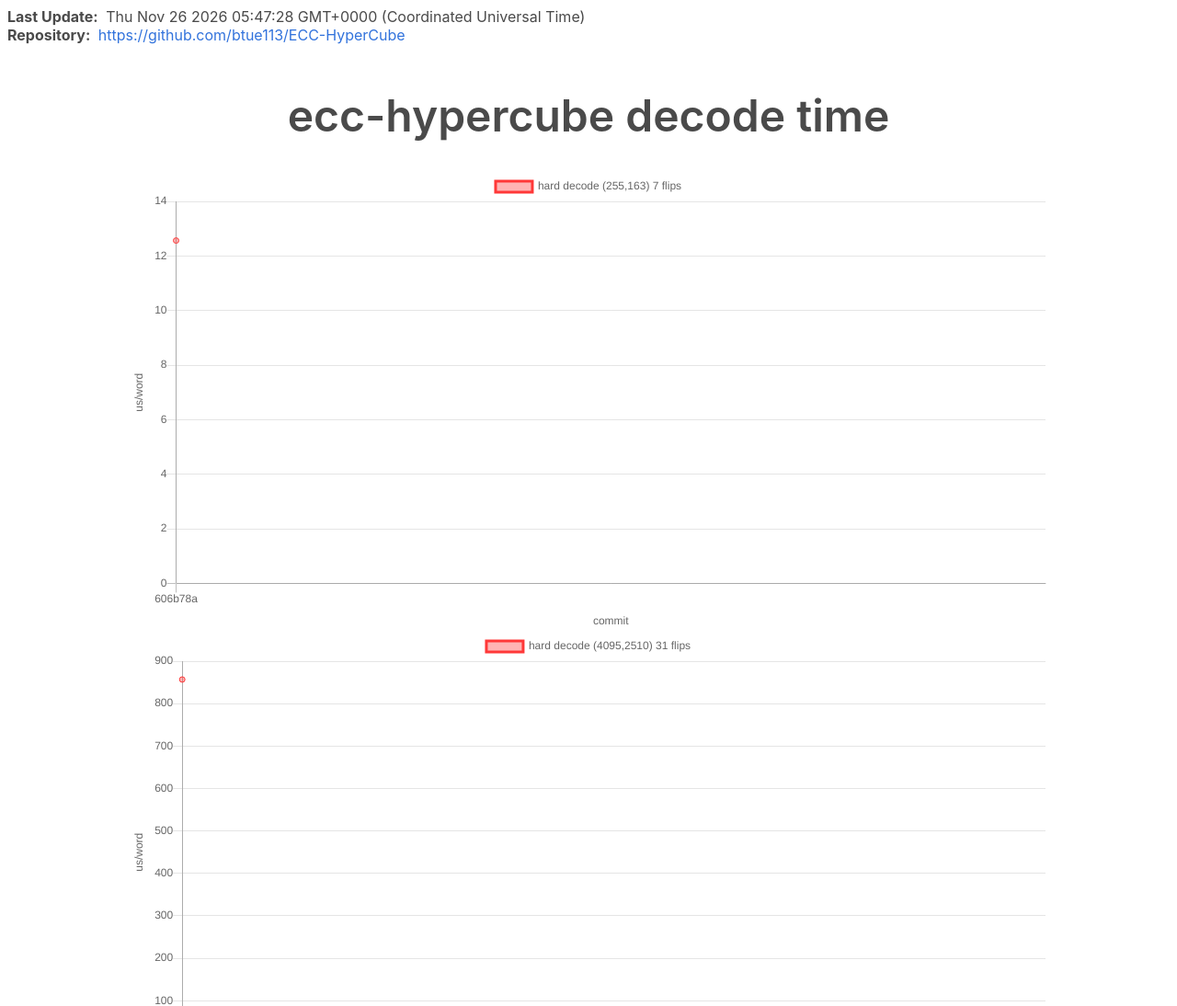
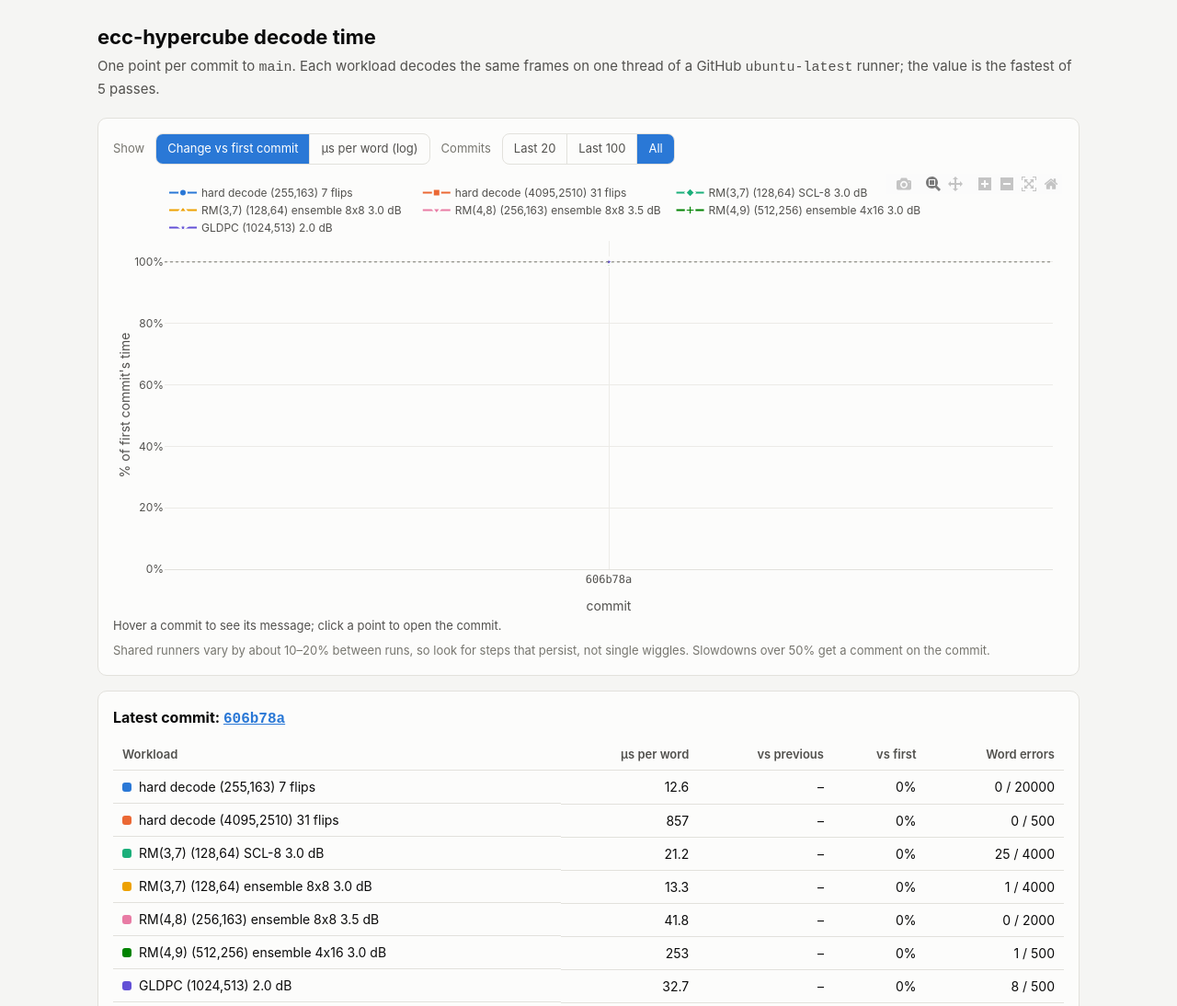
Before and after one commit to btue113/ECC-HyperCube, a plain HTML site: page dev/bench/index.html in a window 1280 px wide. Shown: the top 1094 px of the page at 92% size. Drawn offline with nearby package versions, Linux system fonts and the light colour scheme.

Commit message:
Combine all workloads into one Plotly chart

```diff
--- a/dev/bench/index.html
+++ b/dev/bench/index.html
@@ -1,280 +1,248 @@
-<!DOCTYPE html>
-<html>
+<!doctype html>
+<html lang="en">
 <head>
-    <meta charset="utf-8" />
-    <meta name="viewport" content="width=device-width, minimum-scale=1.0, initial-scale=1, user-scalable=yes" />
+<meta charset="utf-8">
+<meta name="viewport" content="width=device-width, initial-scale=1">
+<title>ecc-hypercube decode time</title>
 <style>
-      html {
-        font-family: BlinkMacSystemFont,-apple-system,"Segoe UI",Roboto,Oxygen,Ubuntu,Cantarell,"Fira Sans","Droid Sans","Helvetica Neue",Helvetica,Arial,sans-serif;
-        -webkit-font-smoothing: antialiased;
-        background-color: #fff;
-        font-size: 16px;
+  :root {
+    color-scheme: light;
+    --surface-0: #f5f5f3;
+    --surface-1: #fcfcfb;
+    --border: #e2e1dc;
+    --grid: #ecebe7;
+    --text-primary: #0b0b0b;
+    --text-secondary: #52514e;
+    --text-muted: #77766f;
+    --accent: #2a78d6;
+    --good: #0b7a3a;
+    --bad: #c2362f;
+    --s1: #2a78d6; --s2: #eb6834; --s3: #1baf7a; --s4: #eda100;
+    --s5: #e87ba4; --s6: #008300; --s7: #6250d6;
   }
+  @media (prefers-color-scheme: dark) {
+    :root:not([data-theme="light"]) {
+      color-scheme: dark;
+      --surface-0: #121211;
+      --surface-1: #1a1a19;
+      --border: #2e2e2c;
+      --grid: #262625;
+      --text-primary: #f0efec;
+      --text-secondary: #c3c2b7;
+      --text-muted: #8f8e86;
+      --accent: #3987e5;
+      --good: #4cc27a;
+      --bad: #ef7a74;
+      --s1: #3987e5; --s2: #d95926; --s3: #199e70; --s4: #c98500;
+      --s5: #d55181; --s6: #008300; --s7: #9085e9;
+    }
+  }
+  :root[data-theme="dark"] {
+    color-scheme: dark;
+    --surface-0: #121211;
+    --surface-1: #1a1a19;
+    --border: #2e2e2c;
+    --grid: #262625;
+    --text-primary: #f0efec;
+    --text-secondary: #c3c2b7;
+    --text-muted: #8f8e86;
+    --accent: #3987e5;
+    --good: #4cc27a;
+    --bad: #ef7a74;
+    --s1: #3987e5; --s2: #d95926; --s3: #199e70; --s4: #c98500;
+    --s5: #d55181; --s6: #008300; --s7: #9085e9;
+  }
+  * { box-sizing: border-box; }
   body {
-        color: #4a4a4a;
-        margin: 8px;
-        font-size: 1em;
-        font-weight: 400;
+    margin: 0;
+    background: var(--surface-0);
+    color: var(--text-primary);
+    font: 15px/1.5 -apple-system, BlinkMacSystemFont, "Segoe UI", Roboto, sans-serif;
   }
-      header {
-        margin-bottom: 8px;
-        display: flex;
-        flex-direction: column;
+  main { max-width: 1100px; margin: 0 auto; padding: 24px 16px 48px; }
+  h1 { font-size: 22px; margin: 0 0 4px; font-weight: 650; }
+  .sub { color: var(--text-secondary); margin: 0 0 20px; }
+  .card {
+    background: var(--surface-1);
+    border: 1px solid var(--border);
+    border-radius: 10px;
+    padding: 16px;
+    margin-bottom: 16px;
   }
-      main {
-        width: 100%;
-        display: flex;
-        flex-direction: column;
+  .controls { display: flex; flex-wrap: wrap; gap: 12px; align-items: center; margin-bottom: 8px; }
+  .seg { display: inline-flex; border: 1px solid var(--border); border-radius: 8px; overflow: hidden; }
+  .seg button {
+    font: inherit; font-size: 13px; padding: 6px 12px; border: 0; cursor: pointer;
+    background: transparent; color: var(--text-secondary);
   }
-      a {
-        color: #3273dc;
-        cursor: pointer;
-        text-decoration: none;
-      }
-      a:hover {
-        color: #000;
-      }
-      button {
-        color: #fff;
-        background-color: #3298dc;
-        border-color: transparent;
-        cursor: pointer;
-        text-align: center;
-      }
-      button:hover {
-        background-color: #2793da;
-        flex: none;
-      }
-      .spacer {
-        flex: auto;
-      }
-      .small {
-        font-size: 0.75rem;
-      }
-      footer {
-        margin-top: 16px;
-        display: flex;
-        align-items: center;
-      }
-      .header-label {
-        margin-right: 4px;
-      }
-      .benchmark-set {
-        margin: 8px 0;
-        width: 100%;
-        display: flex;
-        flex-direction: column;
-      }
-      .benchmark-title {
-        font-size: 3rem;
-        font-weight: 600;
-        word-break: break-word;
-        text-align: center;
-      }
-      .benchmark-graphs {
-        display: flex;
-        flex-direction: row;
-        justify-content: space-around;
-        align-items: center;
-        flex-wrap: wrap;
-        width: 100%;
-      }
-      .benchmark-chart {
-        max-width: 1000px;
-      }
+  .seg button + button { border-left: 1px solid var(--border); }
+  .seg button[aria-pressed="true"] { background: var(--accent); color: #fff; }
+  .label { font-size: 13px; color: var(--text-muted); }
+  #chart { width: 100%; height: 480px; }
+  #commit { min-height: 1.5em; font-size: 13px; color: var(--text-secondary); margin-top: 4px; }
+  #commit a { color: var(--accent); }
+  .note { font-size: 13px; color: var(--text-muted); margin: 8px 0 0; }
+  h2 { font-size: 16px; margin: 0 0 10px; font-weight: 650; }
+  .table-wrap { overflow-x: auto; }
+  table { border-collapse: collapse; width: 100%; font-size: 14px; }
+  th, td { text-align: right; padding: 7px 10px; border-bottom: 1px solid var(--border); white-space: nowrap; }
+  th { color: var(--text-secondary); font-weight: 600; font-size: 13px; }
+  th:first-child, td:first-child { text-align: left; }
+  td.name { display: flex; align-items: center; gap: 8px; }
+  .key { width: 10px; height: 10px; border-radius: 3px; flex: none; }
+  .up { color: var(--bad); }
+  .down { color: var(--good); }
+  .flag { color: var(--bad); font-weight: 600; }
+  #empty { display: none; color: var(--text-secondary); }
 </style>
-    <title>Benchmarks</title>
 </head>
+<body>
+<main>
+  <h1>ecc-hypercube decode time</h1>
+  <p class="sub">One point per commit to <code>main</code>. Each workload decodes the same frames on one thread
+    of a GitHub <code>ubuntu-latest</code> runner; the value is the fastest of 5 passes.</p>
 
-  <body>
-    <header id="header">
-      <div class="header-item">
-        <strong class="header-label">Last Update:</strong>
-        <span id="last-update"></span>
+  <div class="card">
+    <div class="controls">
+      <span class="label">Show</span>
+      <div class="seg" id="mode">
+        <button data-mode="rel" aria-pressed="true">Change vs first commit</button>
+        <button data-mode="abs" aria-pressed="false">µs per word (log)</button>
       </div>
-      <div class="header-item">
-        <strong class="header-label">Repository:</strong>
-        <a id="repository-link" rel="noopener"></a>
+      <span class="label">Commits</span>
+      <div class="seg" id="range">
+        <button data-n="20" aria-pressed="false">Last 20</button>
+        <button data-n="100" aria-pressed="false">Last 100</button>
+        <button data-n="0" aria-pressed="true">All</button>
       </div>
-    </header>
-    <main id="main"></main>
-    <footer>
-      <button id="dl-button">Download data as JSON</button>
-      <div class="spacer"></div>
-      <div class="small">Powered by <a rel="noopener" href="https://github.com/marketplace/actions/continuous-benchmark">github-action-benchmark</a></div>
-    </footer>
+    </div>
+    <div id="chart" role="img" aria-label="Decode time per commit for every workload"></div>
+    <div id="commit">Hover a commit to see its message; click a point to open the commit.</div>
+    <p class="note">Shared runners vary by about 10–20% between runs, so look for steps that persist, not single wiggles.
+      Slowdowns over 50% get a comment on the commit.</p>
+    <p id="empty">No results yet.</p>
+  </div>
 
-    <script src="https://cdn.jsdelivr.net/npm/chart.js@2.9.2/dist/Chart.min.js"></script>
+  <div class="card">
+    <h2>Latest commit</h2>
+    <div class="table-wrap"><table id="table"></table></div>
+    <p class="note">Word errors are deterministic (fixed frames), so a change there means the decoder's output changed,
+      not just its speed.</p>
+  </div>
+</main>
+
+<script src="https://cdn.jsdelivr.net/npm/plotly.js-dist-min@2.35.2/plotly.min.js"></script>
 <script src="data.js"></script>
-    <script id="main-script">
-      'use strict';
-      (function() {
-        // Colors from https://github.com/github/linguist/blob/master/lib/linguist/languages.yml
-        const toolColors = {
-          cargo: '#dea584',
-          go: '#00add8',
-          benchmarkjs: '#f1e05a',
-          benchmarkluau: '#000080',
-          pytest: '#3572a5',
-          googlecpp: '#f34b7d',
-          catch2: '#f34b7d',
-          julia: '#a270ba',
-          jmh: '#b07219',
-          benchmarkdotnet: '#178600',
-          customBiggerIsBetter: '#38ff38',
-          customSmallerIsBetter: '#ff3838',
-          _: '#333333'
+<script>
+(function () {
+  const SYMBOLS = ["circle", "square", "diamond", "triangle-up", "triangle-down", "cross", "star"];
+  const data = window.BENCHMARK_DATA;
+  const runs = data && Object.values(data.entries)[0] || [];
+  if (!runs.length) { document.getElementById("empty").style.display = "block"; return; }
+
+  // Series keyed by workload name, in order of first appearance, so a workload keeps its color.
+  const names = [];
+  for (const run of runs) for (const b of run.benches) if (!names.includes(b.name)) names.push(b.name);
+
+  // Labels must be unique on a category axis: a re-run of the same commit gets "sha (2)".
+  const seen = {};
+  const commits = runs.map(r => ({
+    sha: (s => (seen[s] = (seen[s] || 0) + 1) > 1 ? `${s} (${seen[s]})` : s)(r.commit.id.slice(0, 7)),
+    url: r.commit.url,
+    message: r.commit.message.split("\n")[0],
+    date: new Date(r.commit.timestamp || r.date),
+  }));
+  const value = (run, name) => { const b = run.benches.find(b => b.name === name); return b ? b.value : null; };
+  const errors = (run, name) => {
+    const b = run.benches.find(b => b.name === name);
+    const m = b && /^(\d+) \/ (\d+)/.exec(b.extra || "");
+    return m ? { errs: +m[1], frames: +m[2] } : null;
   };
 
-        function init() {
-          function collectBenchesPerTestCase(entries) {
-            const map = new Map();
-            for (const entry of entries) {
-              const {commit, date, tool, benches} = entry;
-              for (const bench of benches) {
-                const result = { commit, date, tool, bench };
-                const arr = map.get(bench.name);
-                if (arr === undefined) {
-                  map.set(bench.name, [result]);
-                } else {
-                  arr.push(result);
-                }
-              }
-            }
-            return map;
+  let mode = "rel", lastN = 0;
+  const css = name => getComputedStyle(document.documentElement).getPropertyValue(name).trim();
+  const fmt = v => v >= 100 ? v.toFixed(0) : v >= 10 ? v.toFixed(1) : v.toFixed(2);
+
+  function render() {
+    const start = lastN ? Math.max(0, runs.length - lastN) : 0;
+    const view = runs.slice(start);
+    const x = commits.slice(start).map(c => c.sha);
+    const traces = names.map((name, i) => {
+      const raw = view.map(r => value(r, name));
+      const base = runs.map(r => value(r, name)).find(v => v != null);
+      const y = mode === "rel" ? raw.map(v => v == null ? null : 100 * v / base) : raw;
+      const color = css(`--s${i + 1}`);
+      return {
+        name, x, y, type: "scatter", mode: "lines+markers", connectgaps: false,
+        line: { color, width: 2 },
+        marker: { color, size: 8, symbol: SYMBOLS[i % SYMBOLS.length], line: { color: css("--surface-1"), width: 2 } },
+        customdata: raw.map(v => v == null ? "" : fmt(v)),
+        hovertemplate: mode === "rel"
+          ? "%{y:.0f}% · %{customdata} µs/word<extra>%{fullData.name}</extra>"
+          : "%{customdata} µs/word<extra>%{fullData.name}</extra>",
+      };
+    });
+    const text = css("--text-secondary"), grid = css("--grid");
+    const layout = {
+      paper_bgcolor: css("--surface-1"), plot_bgcolor: css("--surface-1"),
+      font: { family: getComputedStyle(document.body).fontFamily, color: text, size: 12 },
+      margin: { l: 56, r: 12, t: 8, b: 48 },
+      hovermode: "x unified",
+      hoverlabel: { bgcolor: css("--surface-1"), bordercolor: css("--border"), font: { color: css("--text-primary") } },
+      legend: { orientation: "h", x: 0, y: 1.0, yanchor: "bottom", font: { size: 12 } },
+      xaxis: { type: "category", title: { text: "commit" }, gridcolor: grid, linecolor: css("--border"), tickfont: { family: "ui-monospace, Menlo, monospace" }, automargin: true },
+      yaxis: mode === "rel"
+        ? { title: { text: "% of first commit's time" }, ticksuffix: "%", gridcolor: grid, zeroline: false, rangemode: "tozero" }
+        : { title: { text: "µs per word (log scale)" }, type: "log", gridcolor: grid, zeroline: false },
+      shapes: mode === "rel" ? [{ type: "line", xref: "paper", x0: 0, x1: 1, y0: 100, y1: 100, line: { color: css("--text-muted"), width: 1, dash: "dot" } }] : [],
+    };
+    Plotly.react("chart", traces, layout, { responsive: true, displaylogo: false, modeBarButtonsToRemove: ["lasso2d", "select2d"] });
   }
 
-          const data = window.BENCHMARK_DATA;
-
-          // Render header
-          document.getElementById('last-update').textContent = new Date(data.lastUpdate).toString();
-          const repoLink = document.getElementById('repository-link');
-          repoLink.href = data.repoUrl;
-          repoLink.textContent = data.repoUrl;
-
-          // Render footer
-          document.getElementById('dl-button').onclick = () => {
-            const dataUrl = 'data:,' + JSON.stringify(data, null, 2);
-            const a = document.createElement('a');
-            a.href = dataUrl;
-            a.download = 'benchmark_data.json';
-            a.click();
-          };
-
-          // Prepare data points for charts
-          return Object.keys(data.entries).map(name => ({
-            name,
-            dataSet: collectBenchesPerTestCase(data.entries[name]),
-          }));
+  function table() {
+    const last = runs[runs.length - 1], prev = runs[runs.length - 2];
+    const pct = (a, b) => (a == null || b == null) ? null : 100 * (a / b - 1);
+    const cell = p => p == null ? "–" : `<span class="${p > 10 ? "up" : p < -10 ? "down" : ""}">${p > 0 ? "+" : ""}${p.toFixed(0)}%</span>`;
+    let html = "<thead><tr><th>Workload</th><th>µs per word</th><th>vs previous</th><th>vs first</th><th>Word errors</th></tr></thead><tbody>";
+    names.forEach((name, i) => {
+      const v = value(last, name);
+      const first = runs.map(r => value(r, name)).find(x => x != null);
+      const e = errors(last, name), pe = prev && errors(prev, name);
+      const changed = e && pe && e.errs !== pe.errs;
+      html += `<tr><td class="name"><span class="key" style="background:var(--s${i + 1})"></span>${name}</td>`
+        + `<td>${v == null ? "–" : fmt(v)}</td><td>${cell(prev ? pct(v, value(prev, name)) : null)}</td><td>${cell(pct(v, first))}</td>`
+        + `<td>${e ? `${e.errs} / ${e.frames}` : "–"}${changed ? ` <span class="flag" title="Output changed since the previous commit">was ${pe.errs}</span>` : ""}</td></tr>`;
+    });
+    const c = commits[commits.length - 1];
+    document.getElementById("table").innerHTML = html + "</tbody>";
+    document.querySelector("h2").innerHTML = `Latest commit: <a href="${c.url}" style="color:var(--accent)"><code>${c.sha}</code></a>`;
   }
 
-        function renderAllChars(dataSets) {
+  function pressed(groupId, btn) {
+    for (const b of document.querySelectorAll(`#${groupId} button`)) b.setAttribute("aria-pressed", String(b === btn));
+  }
+  document.getElementById("mode").addEventListener("click", e => {
+    const b = e.target.closest("button"); if (!b) return;
+    mode = b.dataset.mode; pressed("mode", b); render();
+  });
+  document.getElementById("range").addEventListener("click", e => {
+    const b = e.target.closest("button"); if (!b) return;
+    lastN = +b.dataset.n; pressed("range", b); render();
+  });
 
-          function renderGraph(parent, name, dataset) {
-            const canvas = document.createElement('canvas');
-            canvas.className = 'benchmark-chart';
-            parent.appendChild(canvas);
+  render();
+  table();
 
-            const color = toolColors[dataset.length > 0 ? dataset[0].tool : '_'];
-            const data = {
-              labels: dataset.map(d => d.commit.id.slice(0, 7)),
-              datasets: [
-                {
-                  label: name,
-                  data: dataset.map(d => d.bench.value),
-                  borderColor: color,
-                  backgroundColor: color + '60', // Add alpha for #rrggbbaa
-                }
-              ],
-            };
-            const options = {
-              scales: {
-                xAxes: [
-                  {
-                    scaleLabel: {
-                      display: true,
-                      labelString: 'commit',
-                    },
-                  }
-                ],
-                yAxes: [
-                  {
-                    scaleLabel: {
-                      display: true,
-                      labelString: dataset.length > 0 ? dataset[0].bench.unit : '',
-                    },
-                    ticks: {
-                      beginAtZero: true,
-                    }
-                  }
-                ],
-              },
-              tooltips: {
-                callbacks: {
-                  afterTitle: items => {
-                    const {index} = items[0];
-                    const data = dataset[index];
-                    return '\n' + data.commit.message + '\n\n' + data.commit.timestamp + ' committed by @' + data.commit.committer.username + '\n';
-                  },
-                  label: item => {
-                    let label = item.value;
-                    const { range, unit } = dataset[item.index].bench;
-                    label += ' ' + unit;
-                    if (range) {
-                      label += ' (' + range + ')';
-                    }
-                    return label;
-                  },
-                  afterLabel: item => {
-                    const { extra } = dataset[item.index].bench;
-                    return extra ? '\n' + extra : '';
-                  }
-                }
-              },
-              onClick: (_mouseEvent, activeElems) => {
-                if (activeElems.length === 0) {
-                  return;
-                }
-                // XXX: Undocumented. How can we know the index?
-                const index = activeElems[0]._index;
-                const url = dataset[index].commit.url;
-                window.open(url, '_blank');
-              },
-            };
-
-            new Chart(canvas, {
-              type: 'line',
-              data,
-              options,
+  const chart = document.getElementById("chart");
+  const bySha = Object.fromEntries(commits.map(c => [c.sha, c]));
+  chart.on("plotly_hover", ev => {
+    const c = bySha[ev.points[0].x]; if (!c) return;
+    const esc = s => s.replace(/[&<>"]/g, ch => ({ "&": "&amp;", "<": "&lt;", ">": "&gt;", '"': "&quot;" }[ch]));
+    document.getElementById("commit").innerHTML =
+      `<a href="${c.url}"><code>${c.sha}</code></a> · ${c.date.toISOString().slice(0, 10)} · ${esc(c.message)}`;
   });
-          }
-
-          function renderBenchSet(name, benchSet, main) {
-            const setElem = document.createElement('div');
-            setElem.className = 'benchmark-set';
-            main.appendChild(setElem);
-
-            const nameElem = document.createElement('h1');
-            nameElem.className = 'benchmark-title';
-            nameElem.textContent = name;
-            setElem.appendChild(nameElem);
-
-            const graphsElem = document.createElement('div');
-            graphsElem.className = 'benchmark-graphs';
-            setElem.appendChild(graphsElem);
-
-            for (const [benchName, benches] of benchSet.entries()) {
-              renderGraph(graphsElem, benchName, benches)
-            }
-          }
-
-          const main = document.getElementById('main');
-          for (const {name, dataSet} of dataSets) {
-            renderBenchSet(name, dataSet, main);
-          }
-        }
-
-        renderAllChars(init()); // Start
+  chart.on("plotly_click", ev => { const c = bySha[ev.points[0].x]; if (c) window.open(c.url, "_blank", "noopener"); });
+  window.matchMedia("(prefers-color-scheme: dark)").addEventListener("change", render);
 })();
 </script>
 </body>
```
Lines whose indentation alone changed are shown as unchanged.
